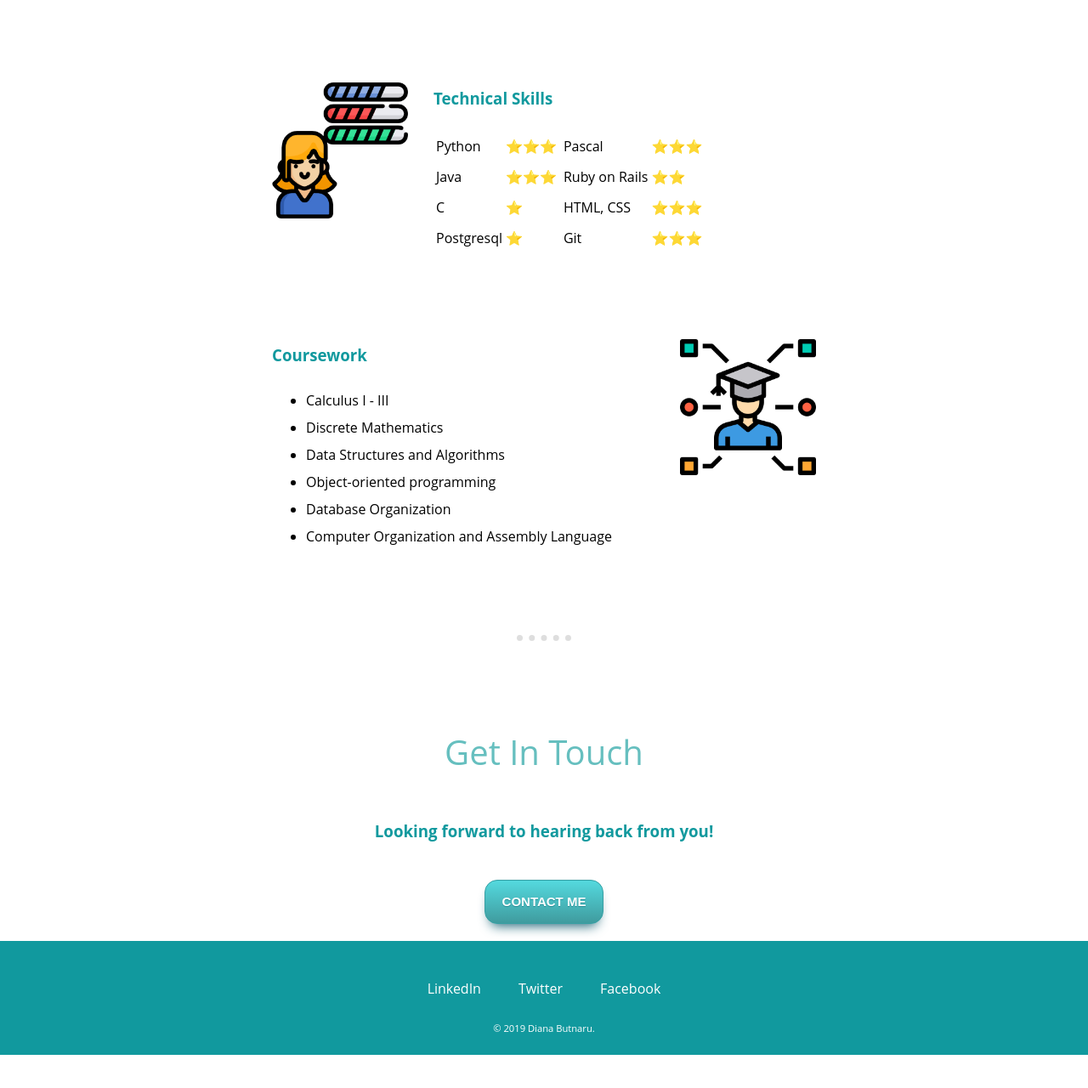
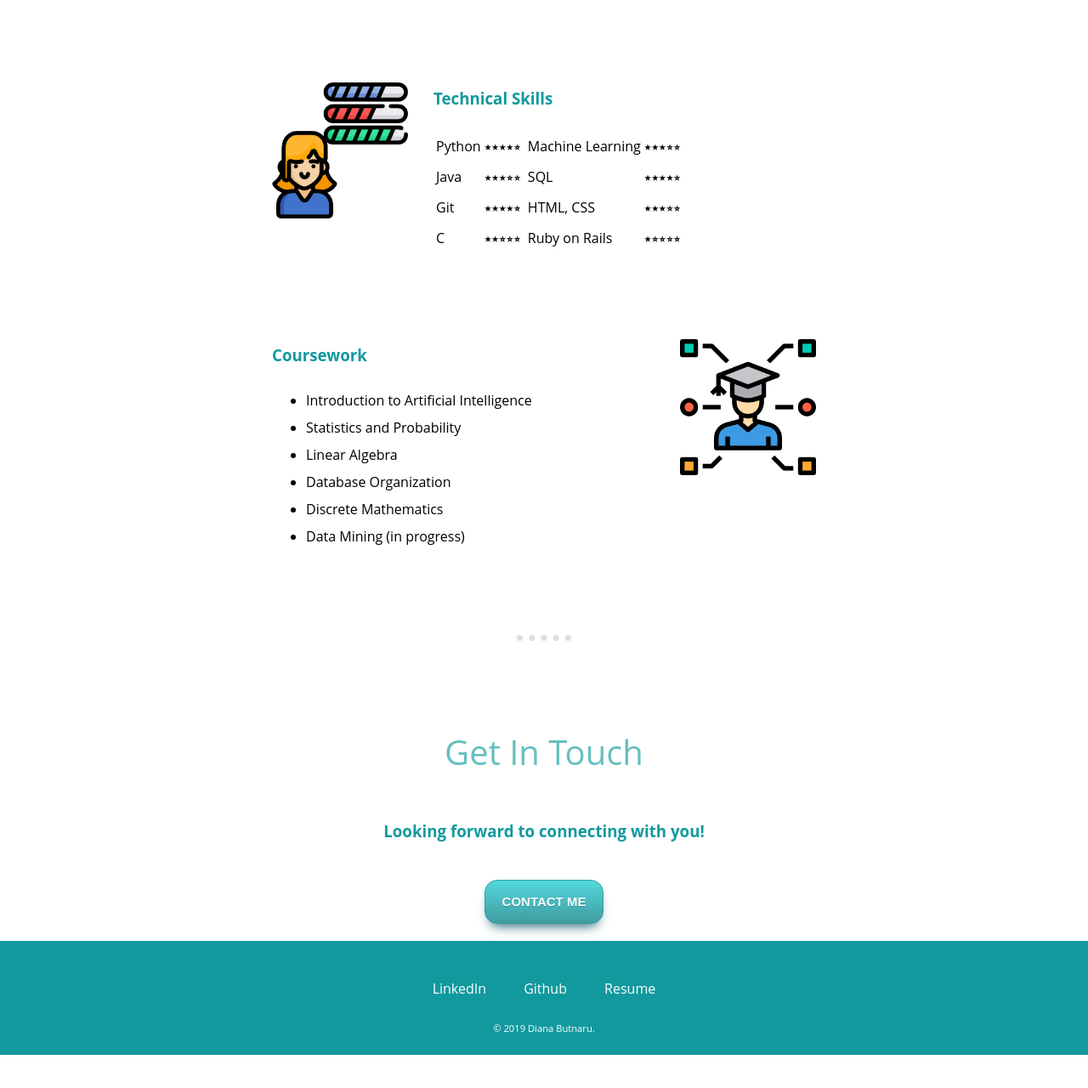
Before and after one commit to dianabmorales/website, a plain HTML site: page index.html in a window 1280 px wide. Shown: the part 1506-2786 px from the top of the page at 85% size. Drawn offline with Linux system fonts and the light colour scheme; a web font is replaced by a local one.

Commit message:
updates skills ratings, course work, and added resume

```diff
--- a/index.html
+++ b/index.html
@@ -2,7 +2,7 @@
 <html lang="en" dir="ltr">
   <head>
     <meta charset="utf-8">
-    <title>Diana's website</title>
+    <title>Diana Butnaru</title>
     <link rel="stylesheet" href="styles.css">
     <link rel="icon" href="favicon.ico">
     <link href="https://fonts.googleapis.com/css?family=Cedarville+Cursive|PT+Mono&display=swap" rel="stylesheet">
@@ -20,7 +20,7 @@
       <div class="profile">
         <img class="brain-img" src="brain.png" alt="">
         <h2>Hello.</h2>
-        <p>I am a student at Illinois Instittute of Technology, pursuing a B.S. in Computer Science.</p>
+        <p>I am a student at Illinois Institute of Technology, pursuing a B.S. in Computer Science.</p>
       </div>
       <hr>
       <div class="skills">
@@ -32,31 +32,31 @@
             <table>
               <tr>
                 <td>Python</td>
-                <td>⭐⭐⭐</td>
+                <td>⭑⭑⭑⭑⭒</td>
                 <td></td>
-                <td>Pascal</td>
-                <td>⭐⭐⭐</td>
+                <td>Machine Learning</td>
+                <td>⭑⭑⭑⭒⭒</td>
               </tr>
               <tr>
                 <td>Java</td>
-                <td>⭐⭐⭐</td>
+                <td>⭑⭑⭑⭒⭒</td>
                 <td></td>
-                <td>Ruby on Rails</td>
-                <td>⭐⭐</td>
+                <td>SQL</td>
+                <td>⭑⭑⭑⭑⭒</td>
+              </tr>
+              <tr>
+                <td>Git</td>
+                <td>⭑⭑⭑⭑⭒</td>
+                <td></td>
+                <td>HTML, CSS</td>
+                <td>⭑⭑⭑⭒⭒</td>
               </tr>
               <tr>
                 <td>C</td>
-                <td>⭐</td>
+                <td>⭑⭑⭒⭒⭒</td>
                 <td></td>
-                <td>HTML, CSS</td>
-                <td>⭐⭐⭐</td>
-              </tr>
-              <tr>
-                <td>Postgresql</td>
-                <td>⭐</td>
-                <td></td>
-                <td>Git</td>
-                <td>⭐⭐⭐</td>
+                <td>Ruby on Rails</td>
+                <td>⭑⭒⭒⭒⭒</td>
               </tr>
             </table>
           </p>
@@ -66,27 +66,27 @@
           <h3>Coursework</h3>
           <p class="p-exception">
             <ul style="font-size:1rem">
-              <li>Calculus I - III</li>
+              <li>Introduction to Artificial Intelligence</li>
+              <li>Statistics and Probability</li>
+              <li>Linear Algebra</li>
+              <li>Database Organization</li>
               <li>Discrete Mathematics</li>
-              <li>Data Structures and Algorithms</li>
-              <li>Object-oriented programming</li>
-              <li>Database Organization</li>
-              <li>Computer Organization and Assembly Language</li>
+              <li>Data Mining (in progress)</li>
             </ul>
           </p>
       </div>
       <hr>
       <div class="contact-me">
         <h2>Get In Touch</h2>
-        <h3>Looking forward to hearing back from you!</h3>
-        <a class="myButton" href="mailto:email@gmail.com">CONTACT ME</a>
+        <h3>Looking forward to connecting with you!</h3>
+        <a class="myButton" href="mailto:diana.ana.butnaru@gmail.com">CONTACT ME</a>
       </div>
     </div>
 
     <div class="bottom-container">
-      <a class="footer-link" href="https://www.linkedin.com/">LinkedIn</a>
-      <a class="footer-link" href="https://twitter.com/">Twitter</a>
-      <a class="footer-link" href="https://www.facebook.com/">Facebook</a>
+      <a class="footer-link" href="https://www.linkedin.com/in/diana-butnaru/">LinkedIn</a>
+      <a class="footer-link" href="https://github.com/dianabutnaru">Github</a>
+      <a class="footer-link" href="https://drive.google.com/file/d/1PLxVNquAZu7badWrJLVLWve6qLS1Dbsw/view?usp=sharing">Resume</a>
       <p class="copyright">© 2019 Diana Butnaru.</p>
     </div>
 
```
